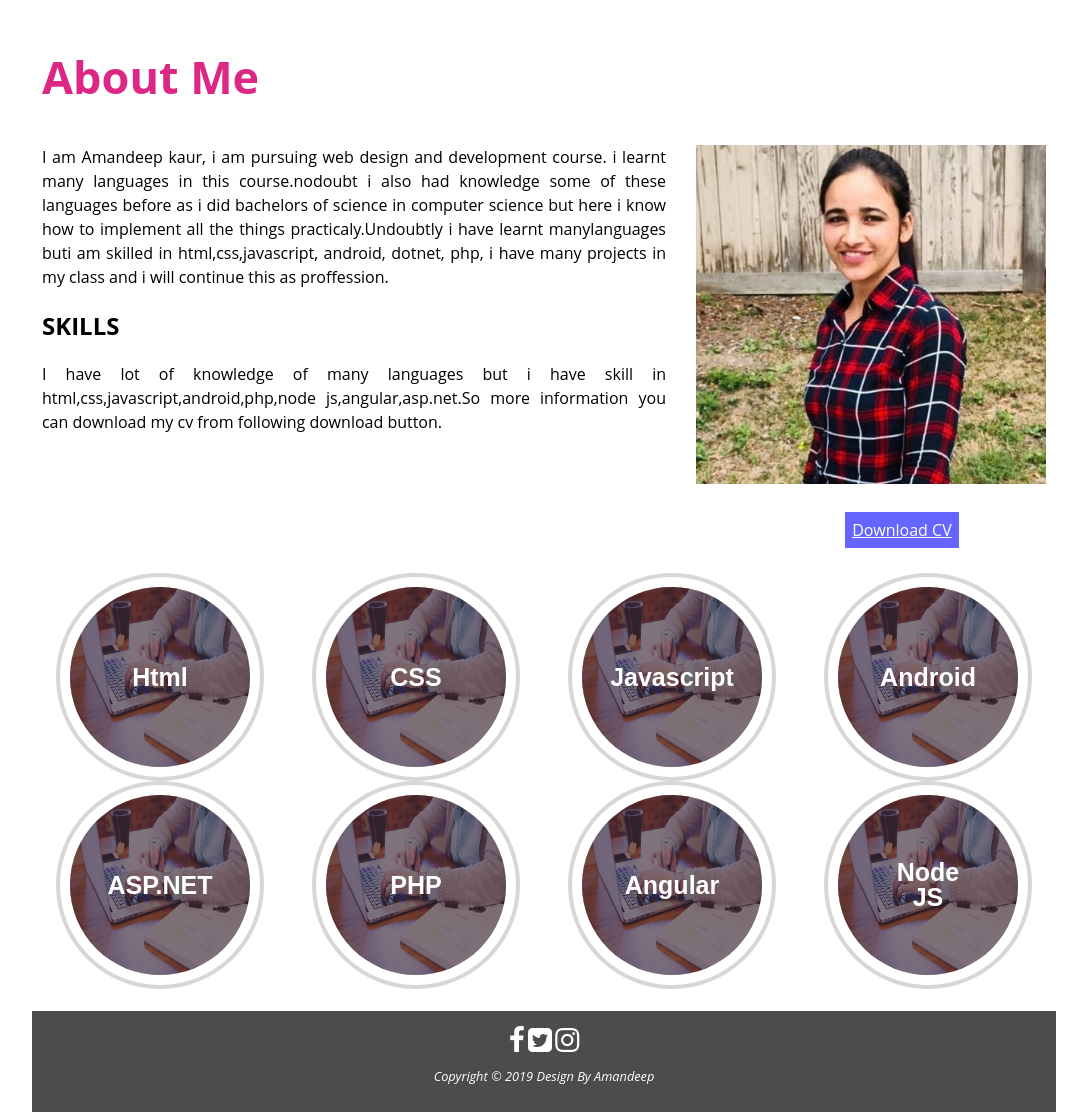
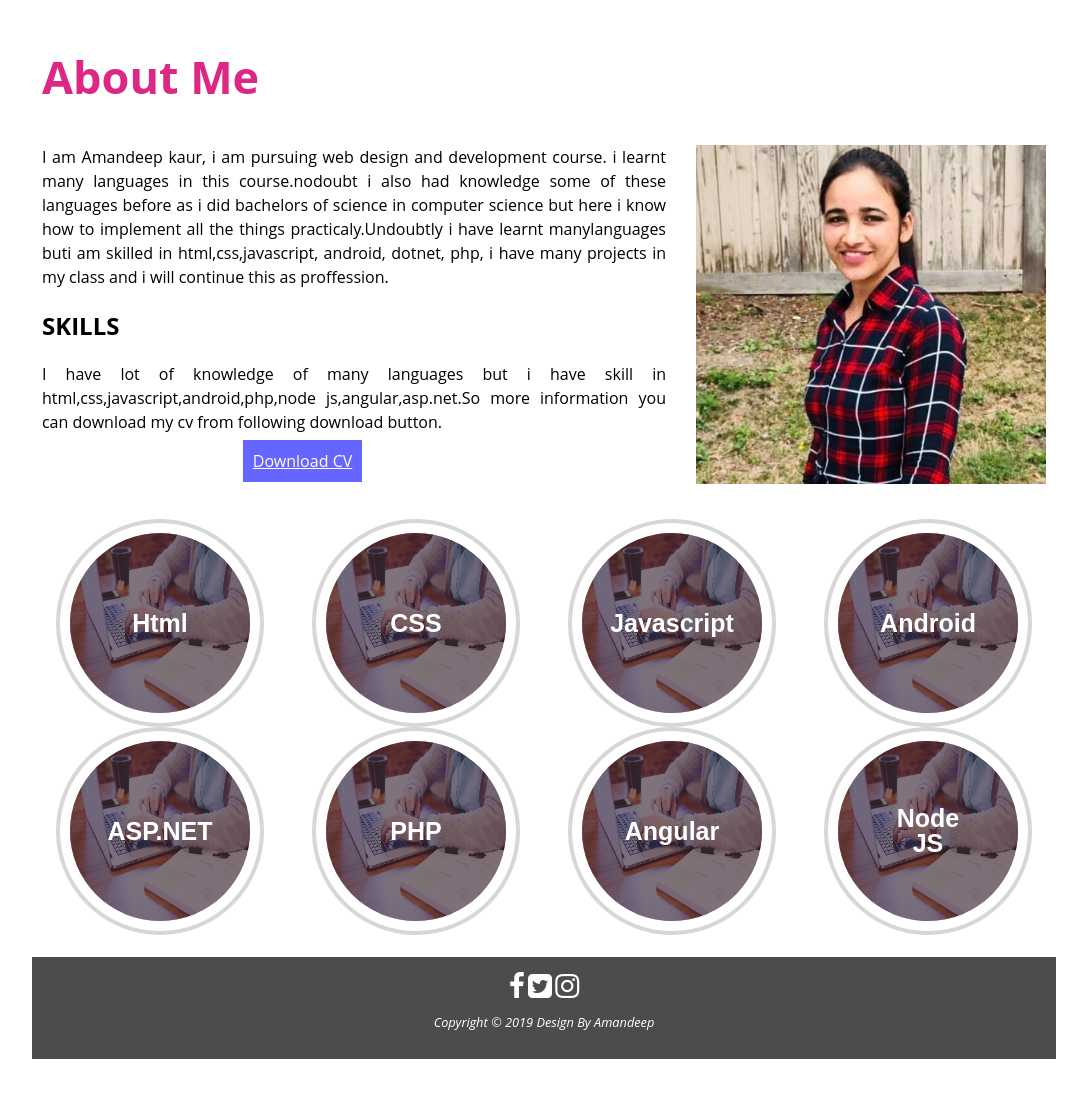
Before and after one commit to amandeep53/amandeepportfolio, a PHP site: page /About-me.php in a window 1280 px wide. Shown: the part 278-1390 px from the top of the page, without its empty margins (96-1183 px from the left). After the commit the page ends 1337 px from the top, so only its background shows below. Run offline with PHP 8.4, Linux system fonts and the light colour scheme.

Commit message:
Update style.css

```diff
--- a/style/style.css
+++ b/style/style.css
@@ -11,9 +11,6 @@ body
     background-size: cover;
     opacity: 0.9;
     background-attachment: fixed;
-}
-.mySlides {display:flex;
-   margin-left: 100px;
 }
 .row2 {
     display: flex;
@@ -29,7 +26,7 @@ body
   padding: 8px;
 }
 .btn1,.btn2{
-    margin-left: 80%;
+    margin-left: 20%;
     height:40px;
     width:100px;
     text-align: center;
@@ -39,7 +36,7 @@ body
     color: white;
 }
 .btn2{
-       padding: 7px;
+       padding: 10px;
 
 }
 
```
